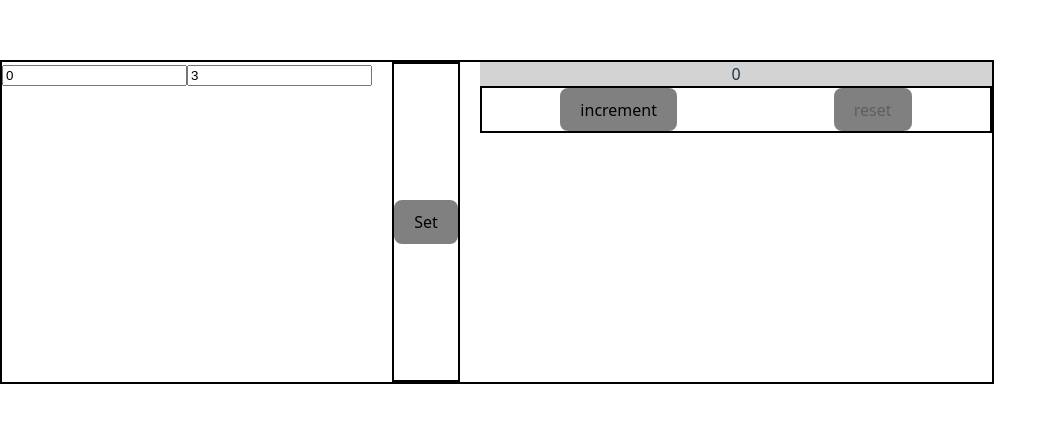
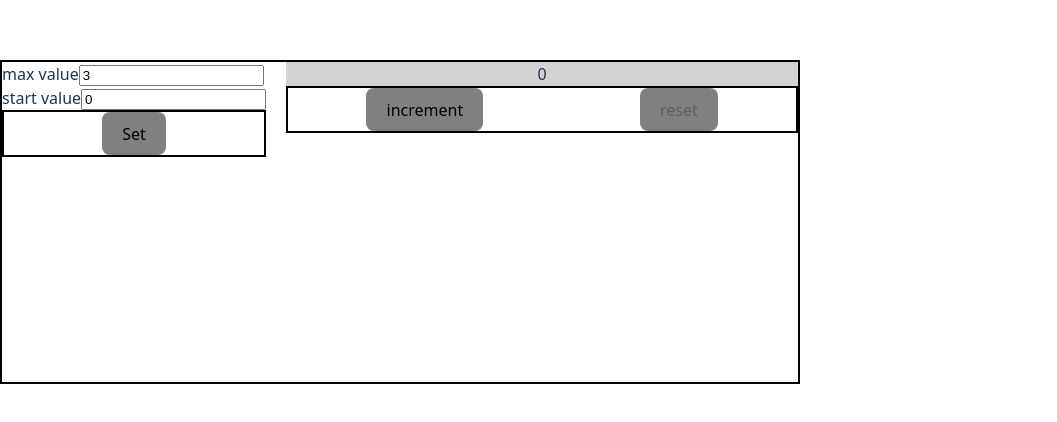
Before and after one commit to VanoKi/Counter2, a React (Vite) app in the folder counter2/: page / in a window 1280 px wide. Shown: the part 178-600 px from the top of the page, without its empty margins (0-1057 px from the left). Built offline with nearby package versions, Linux system fonts and the light colour scheme.

Commit message:
fix: btn wrap in setDisplay

```diff
--- a/counter2/src/App.css
+++ b/counter2/src/App.css
@@ -32,5 +32,6 @@
 }
 
 .set-display {
-
+  display: flex;
+  flex-direction: column;
 }
--- a/counter2/src/components/Input.tsx
+++ b/counter2/src/components/Input.tsx
@@ -1,9 +1,14 @@
+import type {ChangeEvent} from "react";
+
 type Props = {
   title: string
   value: number
 };
 export const Input = (props: Props) => {
   const {title, value} = props
+  const onChangeHandler = (e: ChangeEvent<HTMLInputElement>) => {
+
+  }
   return (
     <label>
       <span>{title}</span>
--- a/counter2/src/components/setDisplay.tsx
+++ b/counter2/src/components/setDisplay.tsx
@@ -1,5 +1,6 @@
 import {Button} from "./Button.tsx";
 import {useState} from "react";
+import {Input} from "./Input.tsx";
 
 type Props = {
   minVal: number
@@ -20,24 +21,24 @@ export const SetDisplay = (props: Props) => {
   }
 
   return (
-    <>
       <div className={'set-display'}>
-        <input
-          type={"number"}
-          value={minVal}
-          onChange={(e) => setTempMin(Number(e.target.value))}
-          onFocus={() => setTempMin(NaN)}
-        />
-        <input
-          type={"number"}
-          value={maxVal}
-          onChange={(e) => setTempMax(Number(e.target.value))}
-          onFocus={() => setTempMax(NaN)}
-        />
+        {/*<input*/}
+        {/*  type={"number"}*/}
+        {/*  value={minVal}*/}
+        {/*  onChange={(e) => setTempMin(Number(e.target.value))}*/}
+        {/*  onFocus={() => setTempMin(NaN)}*/}
+        {/*/>*/}
+        {/*<input*/}
+        {/*  type={"number"}*/}
+        {/*  value={maxVal}*/}
+        {/*  onChange={(e) => setTempMax(Number(e.target.value))}*/}
+        {/*  onFocus={() => setTempMax(NaN)}*/}
+        {/*/>*/}
+        <Input title={'max value'} value={maxVal}/>
+        <Input title={'start value'} value={minVal}/>
+        <div className={'btn-wrap'}>
+          <Button title={'Set'} callBack={onSetHandler}/>
+        </div>
       </div>
-      <div className={'btn-wrap'}>
-        <Button title={'Set'} callBack={onSetHandler}/>
-      </div>
-    </>
   );
 };
```
